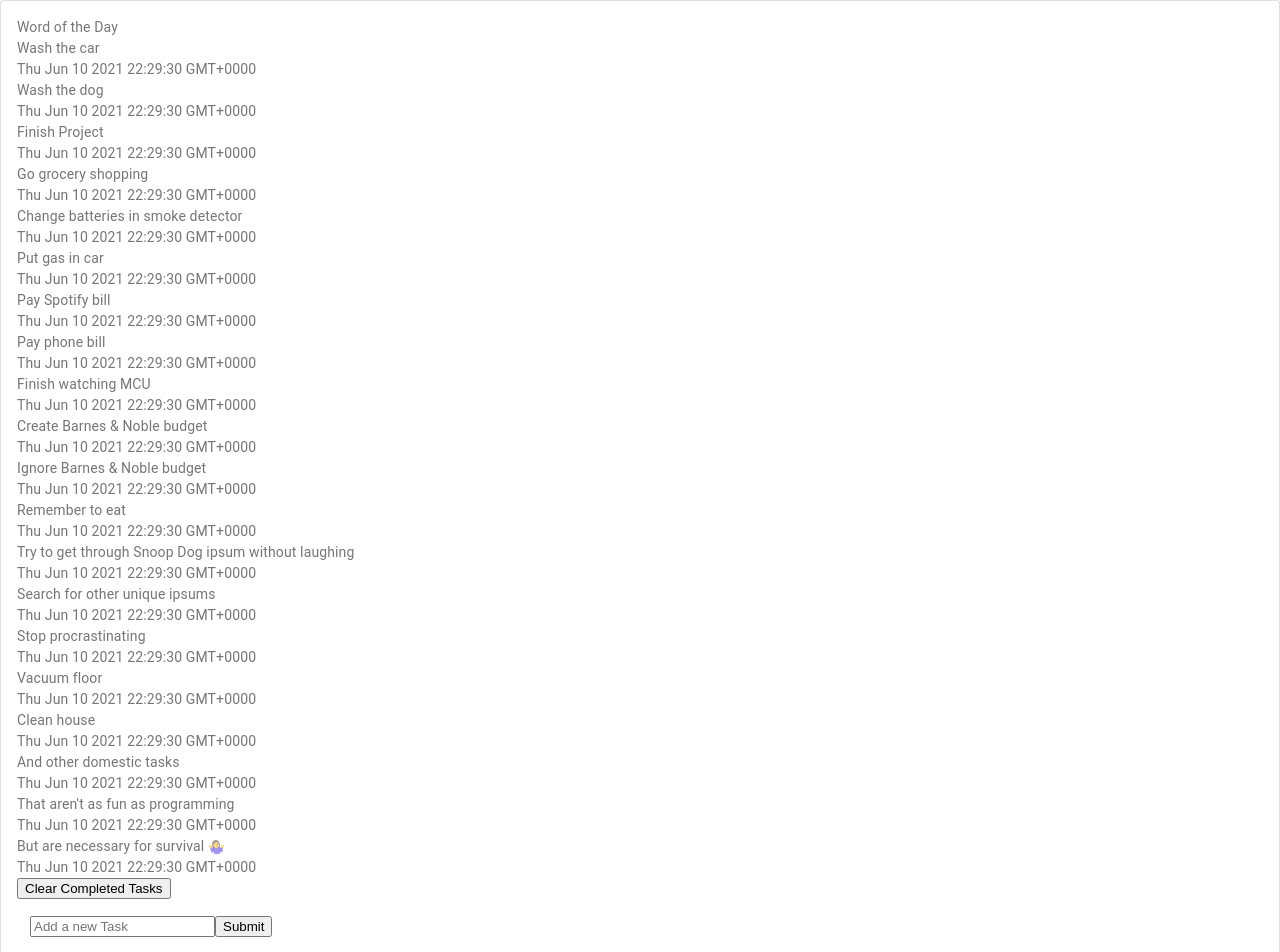
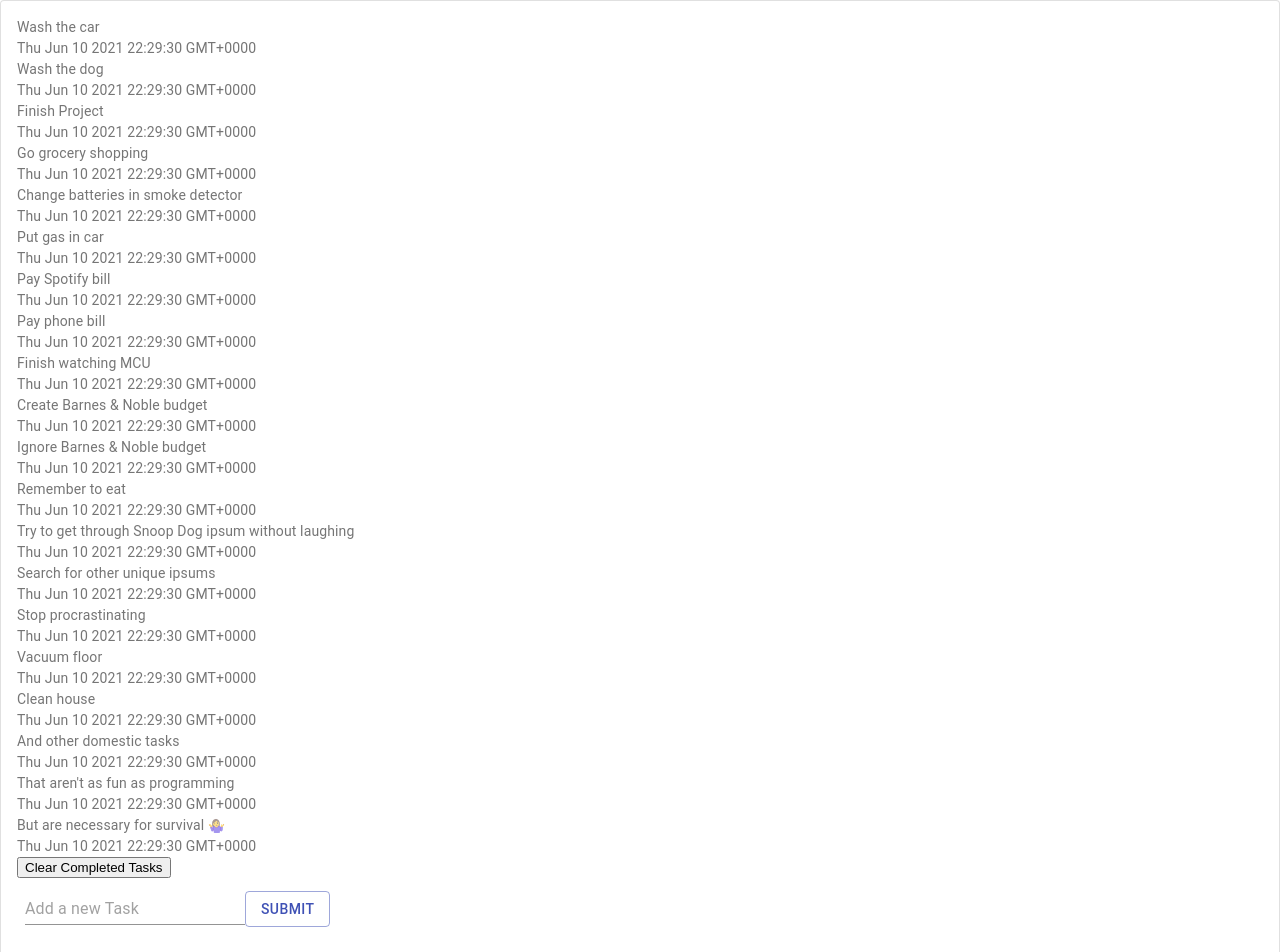
Before and after one commit to 2021-IBM-Accelerate-SW-Track/lab-1-team-22, a React (Create React App) app: page / in a window 1280 px wide. Shown: the top 952 px of the page. Built offline with nearby package versions, Linux system fonts and the light colour scheme.

Commit message:
Tests passing

```diff
--- a/package.json
+++ b/package.json
@@ -4,6 +4,7 @@
   "private": true,
   "dependencies": {
     "@material-ui/core": "^4.11.4",
+    "@material/textfield": "^11.0.0",
     "@testing-library/jest-dom": "^5.12.0",
     "@testing-library/react": "^11.2.6",
     "@testing-library/user-event": "^12.8.3",
--- a/src/App.js
+++ b/src/App.js
@@ -7,7 +7,7 @@ import { makeStyles } from '@material-ui/core/styles';
 import Card from '@material-ui/core/Card';
 import CardActions from '@material-ui/core/CardActions';
 import CardContent from '@material-ui/core/CardContent';
-import Button from '@material-ui/core/Button';
+//import Button from '@material-ui/core/Button';
 import Typography from '@material-ui/core/Typography';
 
 const useStyles = makeStyles({
@@ -53,13 +53,11 @@ function App() {
    <Card className={classes.root} variant="outlined">
     <CardContent>
     <Typography className={classes.title} color="textSecondary" gutterBottom>
-          Word of the Day       <TodoList todoList={todoList} handleToggle={handleToggle} handleFilter={handleFilter}/>
+   <TodoList todoList={todoList} handleToggle={handleToggle} handleFilter={handleFilter}/>
         </Typography>
         <CardActions>
-        <Button size="small">
-        <TodoForm addTask={addTask}/></Button>
+        <TodoForm addTask={addTask}/>
       </CardActions>
-
    </CardContent>
    </Card>
  );
--- a/src/ToDoForm.js
+++ b/src/ToDoForm.js
@@ -1,10 +1,21 @@
 import React, { useState } from "react";
 //import { useForm } from 'react-hook-form'
+import { makeStyles } from '@material-ui/core/styles';
+import Button from '@material-ui/core/Button';
+import { Input } from '@material-ui/core';
+
+
+const useStyles = makeStyles({
+  root: {
+    minWidth: 275,
+  }
+});
 
 
 
 const TodoForm = ({ addTask }) => {
   const [userTask, setUserTask] = useState("");
+  const classes = useStyles();
 
   const handleChange = (e) => {
     setUserTask(e.currentTarget.value);
@@ -17,16 +28,20 @@ const TodoForm = ({ addTask }) => {
   };
 
   return (
-    <form onSubmit={handleSubmit}>
-      <input
+    <form className={classes.root} onSubmit={handleSubmit}>
+      <Input
       data-testid="new-item-input"
         onChange={handleChange}
-        type="text"
+        type="input"
         name="todo"
         value={userTask}
         placeholder="Add a new Task"
       />
-      <button data-testid="new-item-button"> Submit</button>
+      <Button
+      variant="outlined"
+      color="primary"
+      type="submit"
+      data-testid="new-item-button">Submit</Button>
     </form>
   );
 };
```
